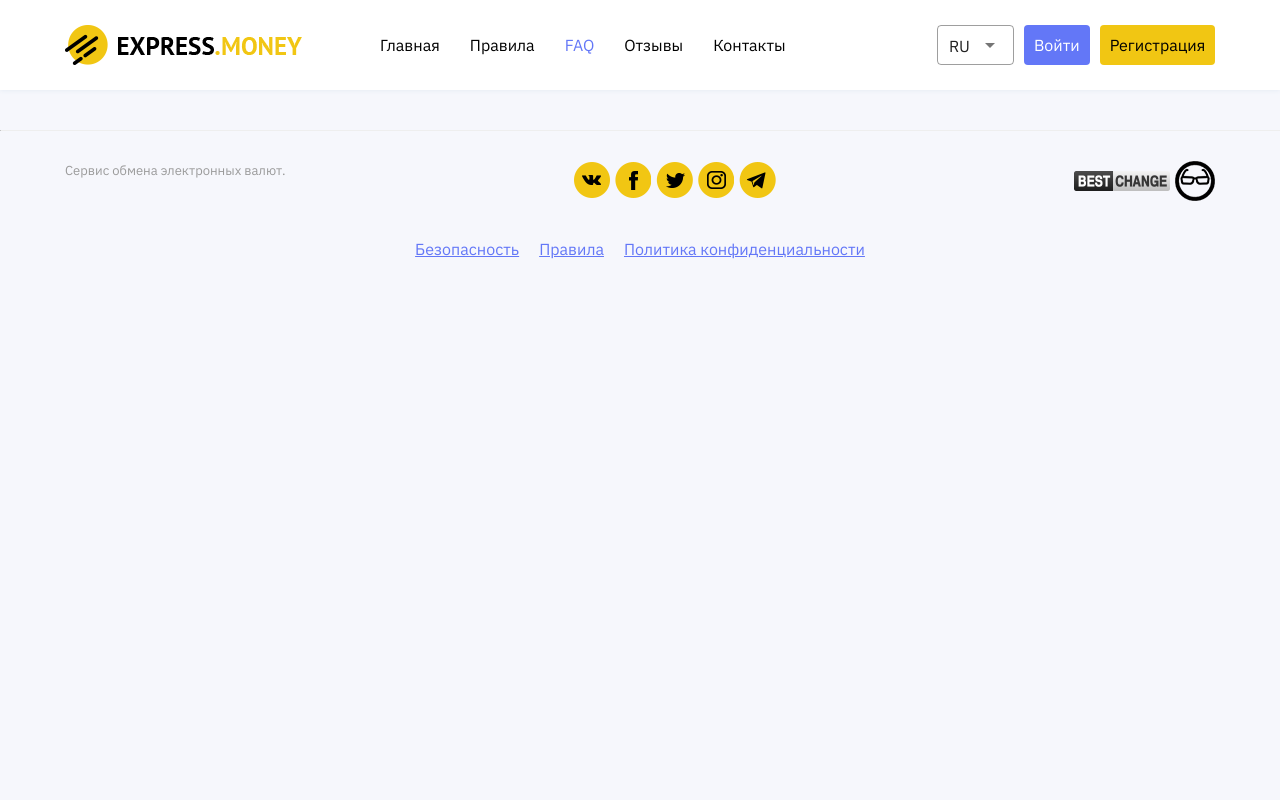
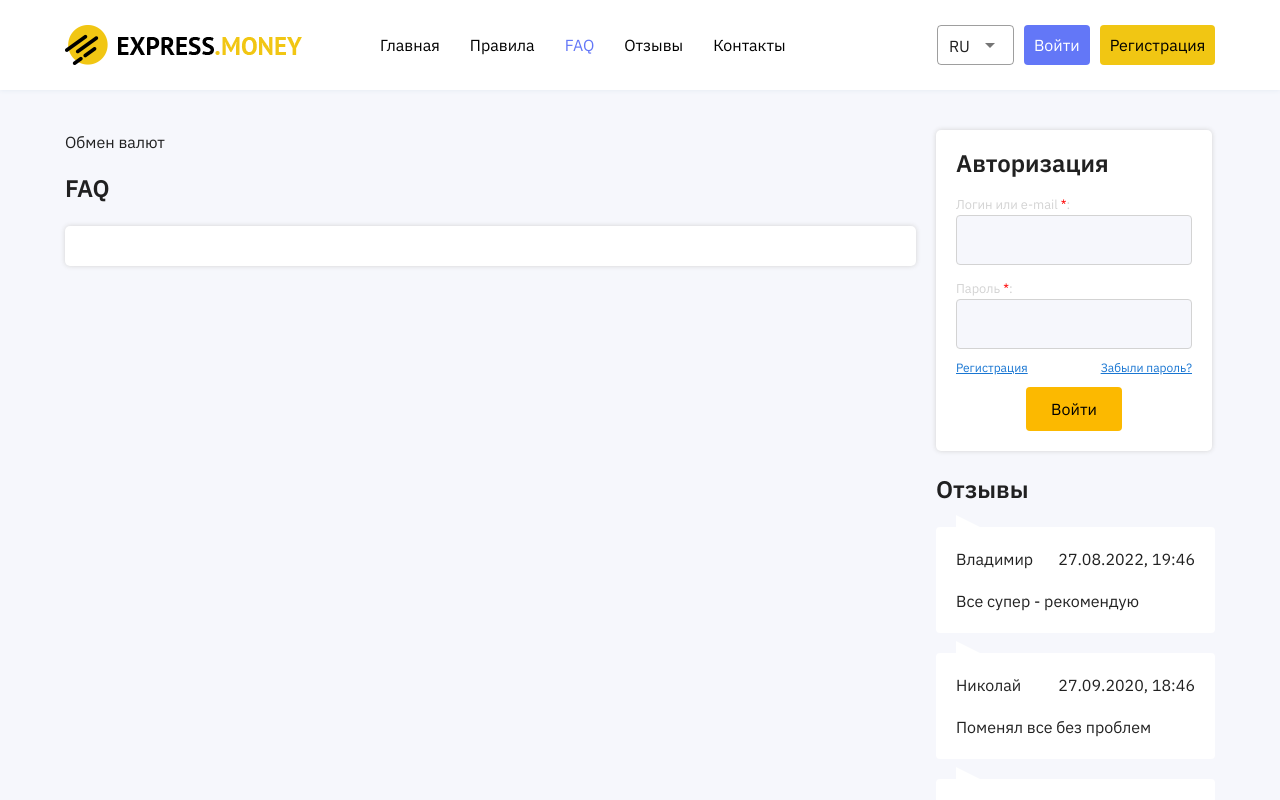
Before and after one commit to vologn4mor/vue-expressmoney, a Vue app: page /faq in a window 1280 px wide. Shown: the top 800 px of the page. Built offline with nearby package versions, Linux system fonts and the light colour scheme.

Commit message:
add commit

```diff
--- a/src/components/AppOtherPagesTemplate.vue
+++ b/src/components/AppOtherPagesTemplate.vue
@@ -129,6 +129,7 @@ export default Vue.extend({
 .main-content {
     max-width: 851px;
     width: 100%;
+    margin-right: 20px;
 }
 
 .card {
--- /dev/null
+++ b/src/components/ui/AppCard.vue
@@ -0,0 +1,17 @@
+<template>
+    <div class="card">
+        <slot></slot>
+    </div>
+</template>
+
+<style scoped lang="scss">
+.card {
+    width: 100%;
+    padding: 0 20px;
+    background-color: #fff;
+    border-radius: 5px;
+    box-shadow: 0 0 5px lightgray;
+    margin: 20px 0;
+    padding: 20px;
+}
+</style>
--- a/src/router/index.ts
+++ b/src/router/index.ts
@@ -2,6 +2,7 @@ import Vue from 'vue'
 import VueRouter, { RouteConfig } from 'vue-router'
 import HomeView from '../views/HomeView.vue'
 import RulesView from "../views/RulesView.vue"
+import FaqView from "../views/FaqView.vue"
 
 Vue.use(VueRouter)
 
@@ -15,6 +16,11 @@ const routes: Array<RouteConfig> = [
     path: '/rules',
     name: 'rules',
     component: RulesView
+  },
+   {
+    path: '/faq',
+    name: 'faq',
+    component: FaqView
   },
   {
     path: '/about',
--- /dev/null
+++ b/src/views/FaqView.vue
@@ -0,0 +1,37 @@
+<template>
+    <AppOtherPagesTemplate>
+        <h2>FAQ</h2>
+        <AppCard>
+            <div class="faq-block">
+
+            </div>
+        </AppCard>
+    </AppOtherPagesTemplate>
+</template>
+
+<script lang="ts">
+import Vue from 'vue'
+import AppOtherPagesTemplate from '@/components/AppOtherPagesTemplate.vue';
+import AppCard from "@/components/ui/AppCard.vue"
+
+interface IFaq {
+    question: string,
+    answer: string,
+}
+
+const faqs: IFaq[] = [{
+    question: "test?",
+    answer: "test"
+}]
+
+export default Vue.extend({
+    components: {
+        AppOtherPagesTemplate,
+        AppCard
+    }
+});
+</script>
+
+<style lang="scss">
+
+</style>
```
Also changed, not shown: src/components/ui/AppFaqCard.vue (added).
